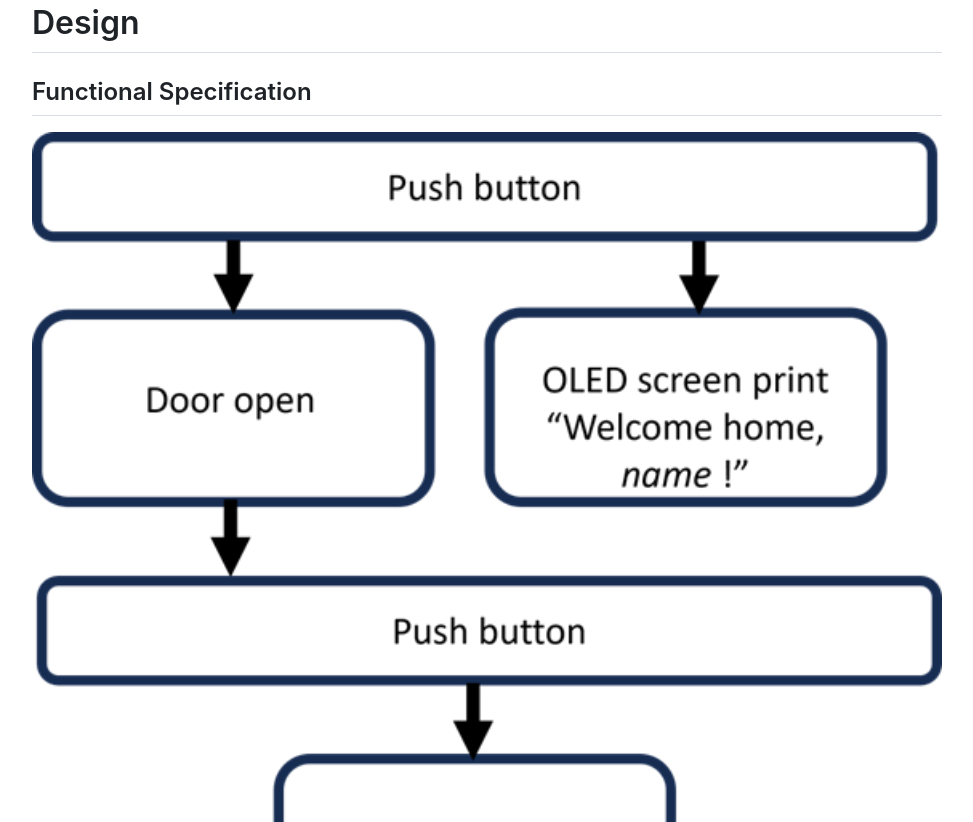
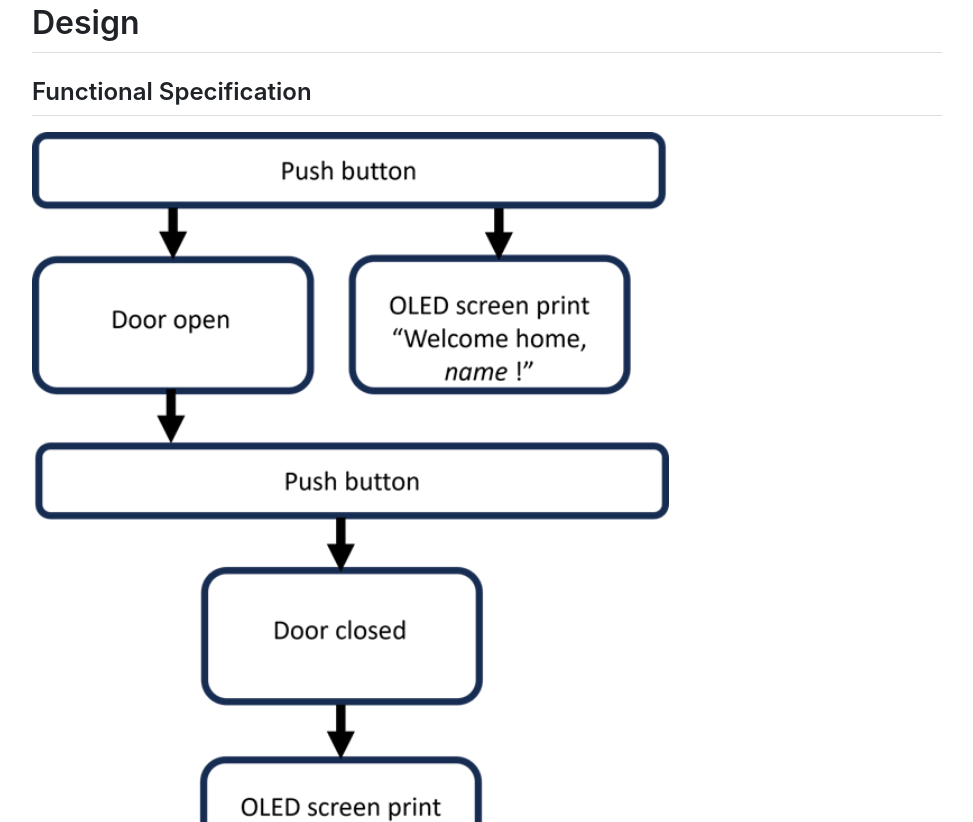
Before and after one commit to benny275/EEC172_final, a plain HTML site: page index.html in a window 1280 px wide. Shown: the part 1978-2800 px from the top of the page, without its empty margins (153-1126 px from the left). Drawn offline with Linux system fonts and the light colour scheme.

Commit message:
Add files via upload

```diff
--- a/index.html
+++ b/index.html
@@ -93,7 +93,7 @@ BOM</a></li>
 
 <h1 id="design">Design</h1>
 <h2 id="functional-specification">Functional Specification</h2>
-<img src="./media/Picture1.png" style="width:100%;height:auto"/>
+<img src="./media/Picture1.png" style="width:70%;height:auto"/>
 <div style="display:flex;flex-wrap:wrap;justify-content:space-evenly;">
   <div style="display:inline-block;vertical-align:top;flex:1 0 400px;">
     Like a regular garage door opener, the user pushes the button on the remote to open the door. Upon pressing the button, the OLED displays
```
